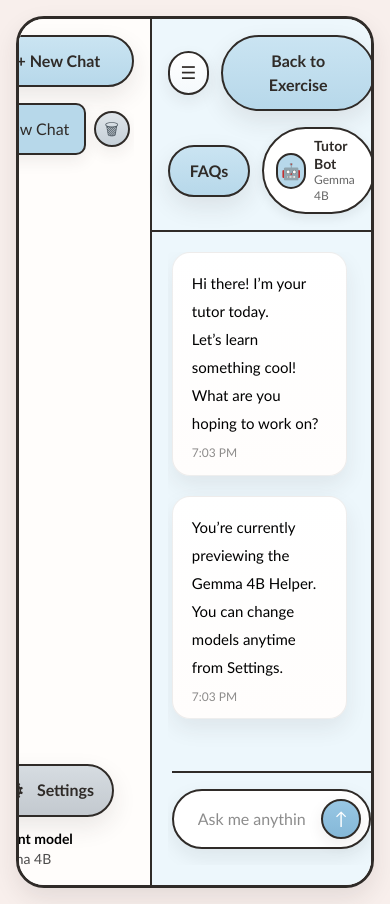
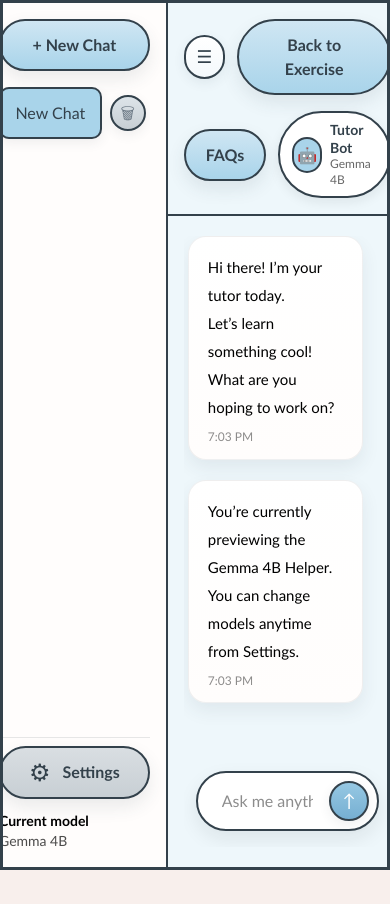
Before and after one commit to sheza-chaudhry/Capstone-AI-Powered-Learning-Platform, a Next.js app in the folder frontend/: page / in a window 390 px wide. After the commit the page ends 870 px from the top, so only its background shows below. Built offline with nearby package versions, Linux system fonts and the light colour scheme.

Commit message:
Created the settings page

```diff
--- a/frontend/app/globals.css
+++ b/frontend/app/globals.css
@@ -2,16 +2,17 @@
 
 :root {
   --page-bg: #f8efec;
-  --panel: #fffdfb;
-  --chat-bg: #edf7fc;
-  --accent: #b7d8ea;
-  --accent-soft: #d7ebf6;
-  --accent-strong: #85b8d8;
-  --accent-muted: #c6d0d8;
-  --ink: #2f2b28;
-  --muted: #c3c9cf;
-  --shadow: 0 10px 24px rgba(46, 42, 39, 0.1);
-  --shadow-soft: 0 6px 16px rgba(46, 42, 39, 0.08);
+  --panel: #fffdfc;
+  --chat-bg: #eef7fb;
+  --accent: #a9d4ea;
+  --accent-soft: #c7e3f2;
+  --accent-strong: #76afd2;
+  --accent-muted: #c8cfd4;
+  --ink: #33414b;
+  --muted: #c8cfd4;
+  --muted-text: #6b7884;
+  --shadow: 0 8px 18px rgba(51, 65, 75, 0.1);
+  --shadow-soft: 0 4px 12px rgba(51, 65, 75, 0.08);
   --font-ui: "Trebuchet MS", "Avenir Next", "Segoe UI", sans-serif;
 }
 
@@ -34,7 +35,7 @@ body {
   min-height: 100vh;
   background:
     radial-gradient(circle at top left, #fff9f7 0%, transparent 30%),
-    linear-gradient(180deg, #faf1ee 0%, var(--page-bg) 42%);
+    linear-gradient(180deg, #faf2ef 0%, var(--page-bg) 42%);
   color: var(--ink);
   font-family: var(--font-ui);
 }
@@ -62,16 +63,16 @@ input {
   gap: 0.5rem;
   border: 2px solid var(--ink);
   border-radius: 999px;
-  background: linear-gradient(180deg, #cae4f2 0%, var(--accent) 100%);
+  background: linear-gradient(180deg, #cfe6f3 0%, var(--accent) 100%);
   color: var(--ink);
   font-weight: 700;
   min-height: 48px;
   padding: 0.75rem 1.25rem;
   box-shadow: var(--shadow);
   transition:
-    transform 150ms ease,
     box-shadow 150ms ease,
-    background 150ms ease;
+    background 150ms ease,
+    border-color 150ms ease;
 }
 
 .pill-button:hover,
@@ -82,8 +83,7 @@ input {
 .send-button:hover,
 .model-option:hover,
 .close-button:hover {
-  transform: translateY(-1px);
-  box-shadow: 0 12px 24px rgba(46, 42, 39, 0.14);
+  box-shadow: 0 10px 20px rgba(51, 65, 75, 0.12);
 }
 
 .circle-icon-button {
@@ -94,7 +94,7 @@ input {
   height: 44px;
   border: 2px solid var(--ink);
   border-radius: 999px;
-  background: linear-gradient(180deg, #ffffff 0%, #f5f9fc 100%);
+  background: linear-gradient(180deg, #ffffff 0%, #f4f9fc 100%);
   font-size: 1.1rem;
   box-shadow: var(--shadow-soft);
 }
@@ -117,8 +117,8 @@ input {
   height: 36px;
   border: 2px solid var(--ink);
   border-radius: 999px;
-  background: linear-gradient(180deg, #dfe5ea 0%, var(--accent-muted) 100%);
-  color: #4f5a63;
+  background: linear-gradient(180deg, #dde4e9 0%, var(--accent-muted) 100%);
+  color: var(--muted-text);
   box-shadow: var(--shadow-soft);
 }
 
@@ -129,17 +129,45 @@ input {
   gap: 0.75rem;
   border: 2px solid var(--ink);
   border-radius: 999px;
-  background: linear-gradient(180deg, #d6dce1 0%, var(--muted) 100%);
+  background: linear-gradient(180deg, #d9dee2 0%, var(--muted) 100%);
   padding: 0.8rem 1.15rem;
   box-shadow: var(--shadow);
+}
+
+.sidebar-footer-card {
+  border-top: 1px solid rgba(51, 65, 75, 0.12);
+}
+
+.model-status {
+  display: flex;
+  align-items: center;
+  gap: 0.8rem;
+  border-radius: 18px;
+  background: rgba(255, 255, 255, 0.72);
+  padding: 0.7rem 0.85rem;
+  box-shadow: var(--shadow-soft);
+}
+
+.model-status-dot {
+  display: inline-flex;
+  align-items: center;
+  justify-content: center;
+  width: 34px;
+  height: 34px;
+  border-radius: 999px;
+  background: linear-gradient(180deg, #cfe6f3 0%, var(--accent) 100%);
+  border: 2px solid var(--ink);
+  color: var(--ink);
+  font-size: 0.7rem;
+  font-weight: 800;
 }
 
 .message-bubble {
   max-width: min(78%, 540px);
   border-radius: 18px;
-  border: 1px solid rgba(46, 42, 39, 0.08);
+  border: 1px solid rgba(51, 65, 75, 0.08);
   padding: 1rem 1.2rem 0.85rem;
-  box-shadow: 0 10px 22px rgba(46, 42, 39, 0.08);
+  box-shadow: 0 8px 18px rgba(51, 65, 75, 0.08);
 }
 
 .message-bubble-bot {
@@ -147,7 +175,7 @@ input {
 }
 
 .message-bubble-user {
-  background: linear-gradient(180deg, #ffffff 0%, #f9fcfe 100%);
+  background: linear-gradient(180deg, #ffffff 0%, #f8fcff 100%);
   min-width: 100px;
 }
 
@@ -172,7 +200,7 @@ input {
   transform: translateY(-50%);
   border: 2px solid var(--ink);
   border-radius: 999px;
-  background: linear-gradient(180deg, #98c7e4 0%, var(--accent-strong) 100%);
+  background: linear-gradient(180deg, #96c8e3 0%, var(--accent-strong) 100%);
   color: #fff;
   font-size: 1.1rem;
   box-shadow: var(--shadow-soft);
@@ -189,19 +217,19 @@ input {
   width: 100%;
   border: 2px solid transparent;
   border-radius: 999px;
-  background: linear-gradient(180deg, #bfe0f3 0%, var(--accent) 100%);
+  background: linear-gradient(180deg, #c9e6f5 0%, var(--accent) 100%);
   padding: 1rem 1.25rem;
   text-align: left;
   box-shadow: var(--shadow);
   transition:
-    transform 150ms ease,
     box-shadow 150ms ease,
-    border-color 150ms ease;
+    border-color 150ms ease,
+    background 150ms ease;
 }
 
 .model-option-active {
   border-color: var(--ink);
-  background: linear-gradient(180deg, #acd2ea 0%, #97c4e2 100%);
+  background: linear-gradient(180deg, #b9dcf0 0%, #9fcce5 100%);
 }
 
 @keyframes pulse {
--- a/frontend/app/page.tsx
+++ b/frontend/app/page.tsx
@@ -214,8 +214,7 @@ export default function Home() {
   }
 
   return (
-    <main className="min-h-screen bg-[var(--page-bg)] p-4 md:p-6">
-      <div className="app-shell mx-auto flex min-h-[calc(100vh-2rem)] max-w-7xl overflow-hidden rounded-[28px] md:min-h-[calc(100vh-3rem)]">
+    <main className="app-shell w-full min-h-screen flex overflow-hidden">
         <aside
           className={`border-r-2 border-[var(--ink)] bg-[var(--panel)] transition-all duration-300 ${
             isSidebarOpen ? "w-[280px]" : "w-0 overflow-hidden border-r-0"
@@ -251,14 +250,13 @@ export default function Home() {
               ))}
             </div>
 
-            <div className="space-y-3 pt-2">
-              <Link href="/settings" className="settings-link">
+            <div className="sidebar-footer-card space-y-3 pt-2">
+              <Link href="/settings" className="settings-link w-full justify-center">
                 <span className="text-2xl leading-none">⚙</span>
                 <span className="font-semibold">Settings</span>
               </Link>
 
               <div className="flex items-center gap-2 text-sm text-black/70">
-
                 <div>
                   <div className="font-semibold text-black">Current model</div>
                   <div>{selectedModel.shortName}</div>
@@ -311,7 +309,6 @@ export default function Home() {
             />
           </div>
         </section>
-      </div>
     </main>
   );
 }
--- a/frontend/components/ChatWindow.tsx
+++ b/frontend/components/ChatWindow.tsx
@@ -67,7 +67,7 @@ export default function ChatWindow({
             <div ref={bottomRef} />
           </div>
 
-          <div className="sticky bottom-0 border-t-2 border-[var(--ink)] bg-[var(--chat-bg)] py-4">
+          <div className="sticky bottom-0 bg-[var(--chat-bg)] px-2 py-4">
             <ChatInput onSend={onSend} />
           </div>
         </div>
```
